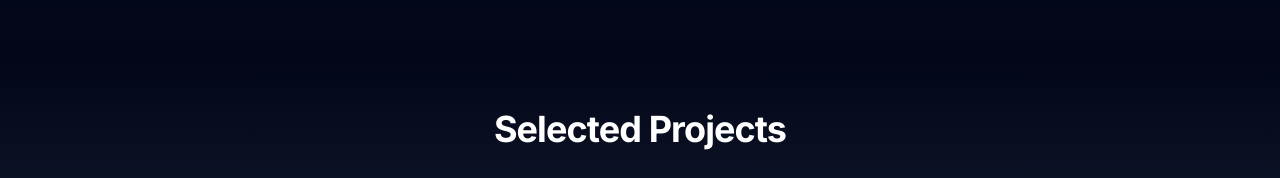
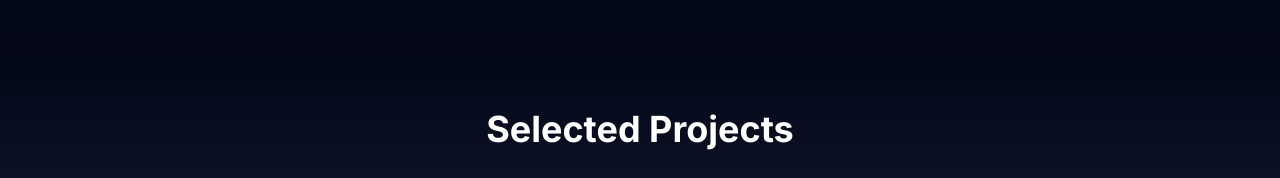
Before and after one commit to liavyanko/cv, a website: page index.html in a window 1280 px wide. Shown: the part 2765-2943 px from the top of the page. Drawn offline with nearby package versions, Linux system fonts and the light colour scheme; files that its build step writes are made by us from their sources.

Commit message:
Update index.html

```diff
--- a/index.html
+++ b/index.html
@@ -340,7 +340,7 @@
         <div class="absolute inset-0 -z-10 bg-gradient-to-b from-transparent via-slate-50 to-transparent dark:via-slate-900/70"></div>
         <div class="container mx-auto px-4 sm:px-6 lg:px-8 py-10 sm:py-14">
           <div class="mb-8 text-center">
-            <h2 id="proj-title" class="text-4xl font-extrabold tracking-tight text-slate-900 dark:text-white mb-6">
+          <h2 class="text-4xl font-extrabold text-center text-slate-900 dark:text-white mb-6">
             Selected Projects
           </h2>
           </div>
```
